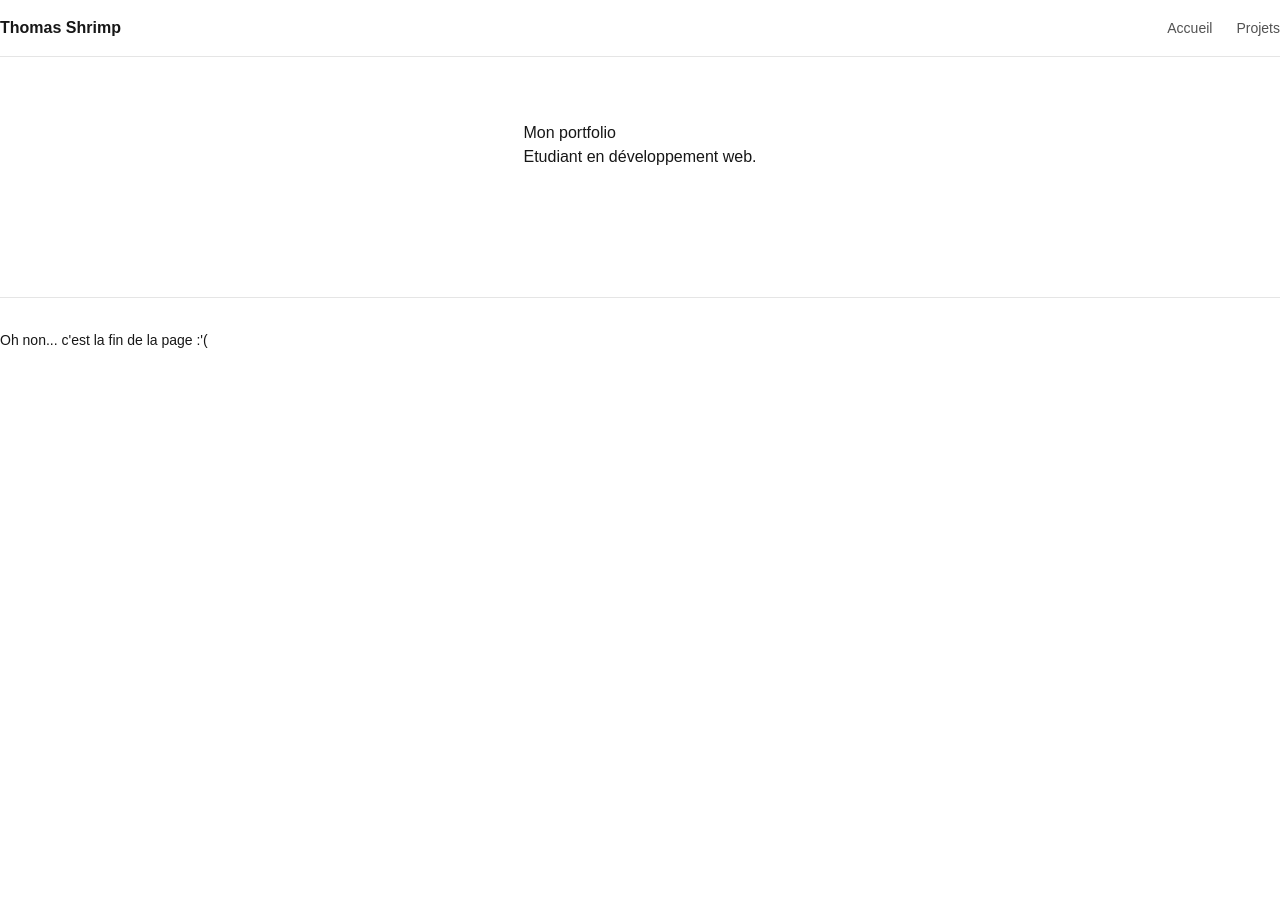
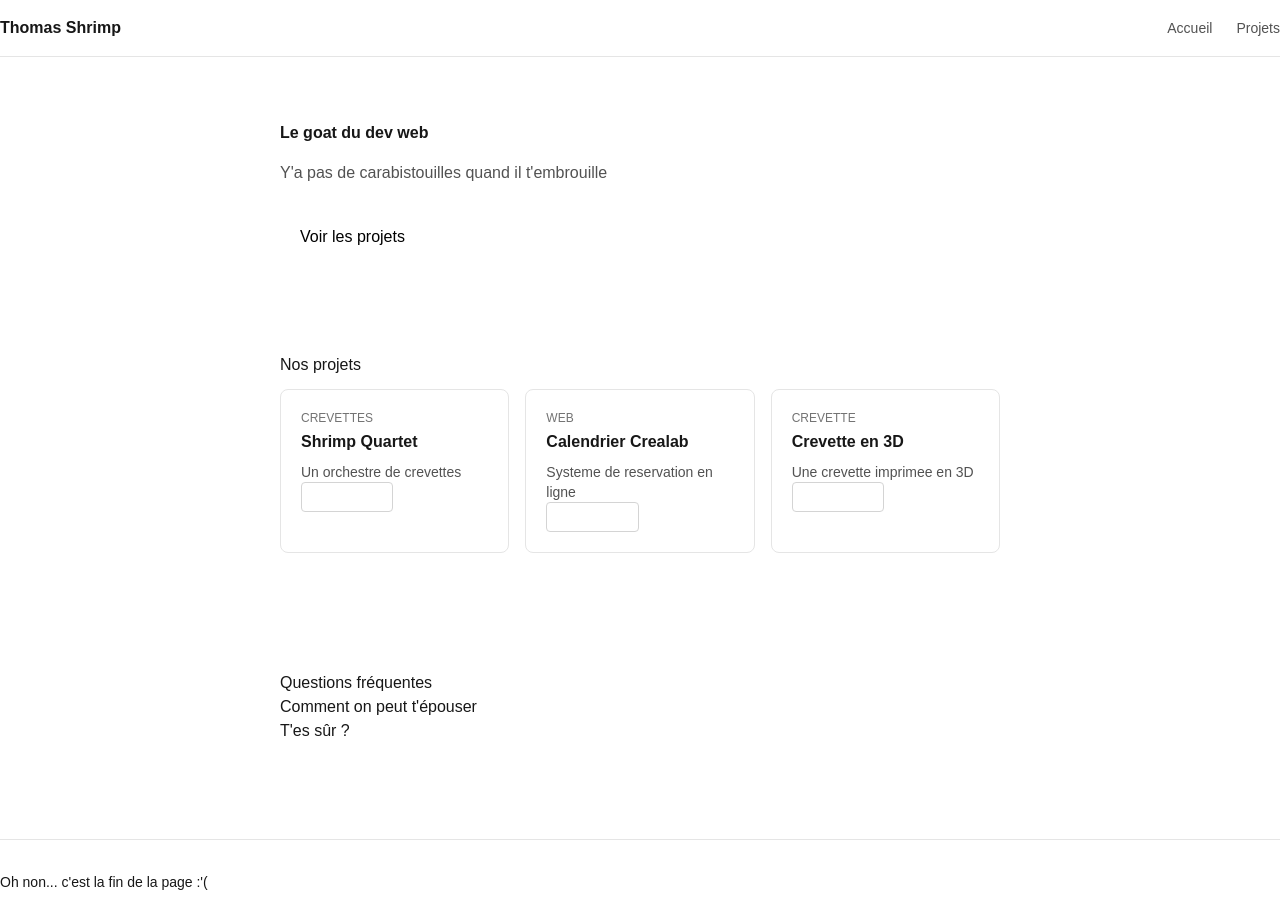
Before and after one commit to octerry/Nextfolio, a Next.js app: page / in a window 1280 px wide. Before the commit the page ends 800 px from the top, so only its background shows below. Built offline with nearby package versions, Linux system fonts and the light colour scheme.

Commit message:
[ADD] j'ai ajouté des trucs

```diff
--- a/app/layout.tsx
+++ b/app/layout.tsx
@@ -15,7 +15,7 @@ const geistMono = Geist_Mono({
 });
 
 export const metadata: Metadata = {
-  title: "Create Next App",
+  title: "Nextfolio : Thomas Shrimp",
   description: "Generated by create next app",
 };
 
--- a/app/page.tsx
+++ b/app/page.tsx
@@ -1,10 +1,46 @@
-import Image from "next/image";
+import Hero from "@/component/hero";
+import Button from "@/component/button";
+import Section from "@/component/section";
+import Card from "@/component/card";
+import Accordion from "@/component/accordion";
+
+const CARDS = [
+  {id:1, title:"Shrimp Quartet", category:"crevettes", resume:"Un orchestre de crevettes"},
+  {id:2, title:"Calendrier Crealab", category:"web", resume:"Systeme de reservation en ligne"},
+  {id:3, title:"Crevette en 3D", category:"crevette", resume:"Une crevette imprimee en 3D"},
+]
+
+const QUESTIONS = [
+  {id:1, label:"Comment on peut t'épouser", resume:"Je fais pas ça déso"},
+  {id:2, label:"T'es sûr ?", resume:"T'es Ame ? sinon non"},
+]
 
 export default function Home() {
   return (
-    <main className="mx-auto max-w-3xl px-6 py-16">
-      <h1>Mon portfolio</h1>
-      <p>Etudiant en développement web.</p>
+    <main className="mx-auto max-w-3xl px-6">
+      <Hero
+        title="Le goat du dev web"
+        text="Y'a pas de carabistouilles quand il t'embrouille"
+      />
+      <Section title="Nos projets">
+        <div className="grid gap-4 sm:grid-cols-3 my-3">
+          {
+            CARDS.map((unit)=>(
+              <Card key={unit.id} title={unit.title} category={unit.category} resume={unit.resume} />
+            ))
+          }
+        </div>
+        <Button href="/projets" label="Voir tous les projets" variante="contour" />
+      </Section>
+      <Section title="Questions fréquentes">
+        <div>
+          {
+            QUESTIONS.map((unit)=>(
+              <Accordion key={unit.id} label={unit.label} resume={unit.resume} />
+            ))
+          }
+        </div>
+      </Section>
     </main>
   );
 }
--- a/app/projets/page.tsx
+++ b/app/projets/page.tsx
@@ -1,7 +1,27 @@
+import Section from "@/component/section";
+import Card from "@/component/card";
+
+const CARDS = [
+  {id:1, title:"Shrimp Quartet", category:"crevettes", resume:"Un orchestre de crevettes"},
+  {id:2, title:"Calendrier Crealab", category:"web", resume:"Systeme de reservation en ligne"},
+  {id:3, title:"Crevette en 3D", category:"crevette", resume:"Une crevette imprimee en 3D"},
+  {id:4, title:"Page web stylée", category:"web", resume:"Elle est vraiment stylée sa page"},
+  {id:5, title:"League of Legends", category:"gaming", resume:"Il est trop fort à LOL"},
+  {id:6, title:"One Piece Card Game", category:"oui", resume:"Là je peux pas le défendre"},
+]
+
 export default function Home() {
   return (
     <main className="mx-auto max-w-3xl px-6 py-16">
-      <h1 className="--color-yellow-100">Projets</h1>
+            <Section title="Nos projets">
+              <div className="grid gap-4 sm:grid-cols-3 my-3">
+                {
+                  CARDS.map((unit)=>(
+                    <Card key={unit.id} title={unit.title} category={unit.category} resume={unit.resume} />
+                  ))
+                }
+              </div>
+            </Section>
     </main>
   );
 }
--- /dev/null
+++ b/component/accordion.tsx
@@ -0,0 +1,19 @@
+"use client"
+
+import { useState } from "react"
+
+type Props = {
+    label:string
+    resume:string
+}
+
+export default function Accordion({ label, resume }:Props) {
+    const [open, setOpen] = useState(false);
+
+    return (
+        <div>
+            <button onClick={()=>setOpen(!open)} >{label}</button>
+            {open && <p>{resume}</p>}
+        </div>
+    )
+}
--- /dev/null
+++ b/component/button.tsx
@@ -0,0 +1,17 @@
+import Link from "next/link";
+
+type Props = {
+    label: string;
+    href: string;
+    variante?: "plein"|"contour"
+}
+
+export default function Button({label, href, variante = "plein"}:Props) {
+    const STYLE = variante === "plein"? "bg-white text-black" : "border border-white text-white"
+
+    return (
+        <button className={`${STYLE} rounded px-5 py-2`} >
+            <Link href={href} >{label}</Link>
+        </button>
+    );
+}
--- /dev/null
+++ b/component/card.tsx
@@ -0,0 +1,20 @@
+import LikeButton from "./likeButton"
+
+type Props = {
+    title:string
+    category:string
+    resume:string
+    etat?: "classique" | "vedette"
+}
+
+export default function Card({ title, category, resume, etat="classique" }:Props) {
+    return (
+        <article className="rounded-lg border p-5 border-neutral-200">
+            {etat === "vedette" && <p>En vedette</p>}
+            <p className="text-xs uppercase text-neutral-500">{category}</p>
+            <h3 className="mt-1 font-semibold">{title}</h3>
+            <p className="mt-2 text-sm text-neutral-600">{resume}</p>
+            <LikeButton/>
+        </article>
+    )
+}
--- a/component/header.tsx
+++ b/component/header.tsx
@@ -5,7 +5,7 @@ type LinkUnit = {
     label:string;
 }
 
-const LINKS:Array<LinkUnit> = [
+const LINKS:LinkUnit[] = [
     {
         url:"/",
         label:"Accueil"
--- /dev/null
+++ b/component/hero.tsx
@@ -0,0 +1,18 @@
+import Button from "./button";
+
+type Props = {
+    title:string
+    text:string
+}
+
+export default function Hero({ title, text }:Props) {
+    return (
+        <div className="py-16">
+            <h1 className="max-w-xl test-4xl font-semibold">{title}</h1>
+            <p className="mt-4 max-w-lg text-neutral-600">{text}</p>
+            <div className="mt-8">
+                <Button label="Voir les projets" href="/projets" />
+            </div>
+        </div>
+    );
+}
--- /dev/null
+++ b/component/likeButton.tsx
@@ -0,0 +1,15 @@
+"use client"
+
+import { useState } from "react"
+
+export default function LikeButton() {
+    const [like, setLike] = useState(false);
+
+    const STYLE = like ? "border-red-500 bg-red-500 text-black" : "border-neutral-300 text-white"
+
+    return (
+        <button onClick={() => {setLike(!like)}} className={`rounded border px-3 py-1 text-sm ${STYLE}`} >
+            {like ? "J'aime" : "J'aime pas"}
+        </button>
+    )
+}
--- /dev/null
+++ b/component/section.tsx
@@ -0,0 +1,15 @@
+import { ReactNode } from "react";
+
+type Props = {
+    title:string
+    children:ReactNode
+}
+
+export default function Section({ title, children }:Props) {
+    return (
+        <section className="py-8">
+            <h2>{title}</h2>
+            {children}
+        </section>
+    );
+}
```
Also changed, not shown: app/projets/[slug]/page.tsx (added).
